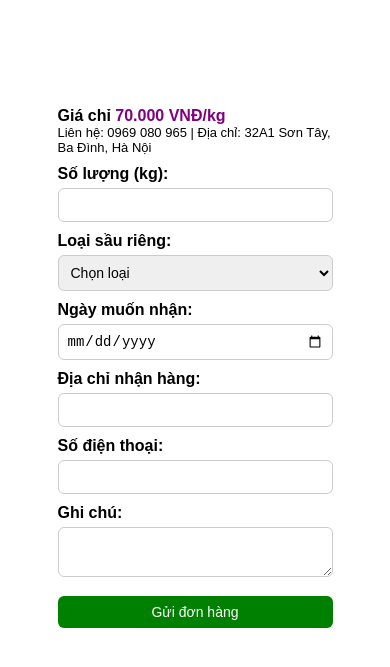
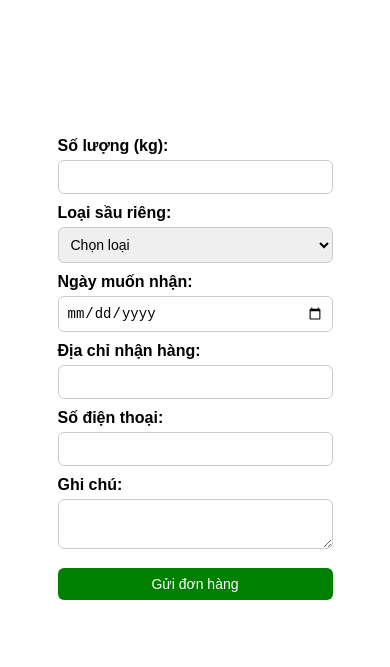
Before and after one commit to luong159/Sauriengkhonghoachat, a plain HTML site: page index.html in a window 390 px wide. Shown: the part 97-764 px from the top of the page. Drawn offline with Linux system fonts and the light colour scheme.

Commit message:
Update index.html

```diff
--- a/index.html
+++ b/index.html
@@ -12,27 +12,27 @@
       background-image: url('cover.jpg');
       background-size: cover;
       background-position: center;
-      height: 100vh;
+      min-height: 100vh;
       display: flex;
       justify-content: center;
       align-items: center;
       flex-direction: column;
-      color: white;
       padding: 20px;
     }
 
     h1 {
-      font-size: 32px;
-      margin-bottom: 10px;
+      font-size: 28px;
+      margin-bottom: 12px;
       text-align: center;
+      color: #fff;
     }
 
     .form-box {
       background-color: rgba(255, 255, 255, 0.95);
       padding: 20px;
       border-radius: 12px;
-      width: 100%;
-      max-width: 400px;
+      width: 90%;
+      max-width: 360px;
       color: black;
     }
 
@@ -63,7 +63,7 @@
     }
 
     .success-message {
-      font-size: 20px;
+      font-size: 18px;
       font-weight: bold;
       color: green;
       background-color: white;
@@ -71,25 +71,14 @@
       border-radius: 12px;
       text-align: center;
     }
-
-    @media screen and (max-width: 480px) {
-      .form-box {
-        max-width: 90%;
-      }
-    }
   </style>
 
-  <!-- EmailJS Library -->
   <script src="https://cdn.jsdelivr.net/npm/emailjs-com@2.6.4/dist/email.min.js"></script>
 </head>
 <body>
-
   <div class="hero" id="main">
     <h1>Đặt Mua Sầu Riêng Tươi Ngon</h1>
     <div class="form-box" id="form-container">
-      <p><strong>Giá chỉ <span style="color:purple">70.000 VNĐ/kg</span></strong></p>
-      <p style="font-size: 13px;">Liên hệ: 0969 080 965 | Địa chỉ: 32A1 Sơn Tây, Ba Đình, Hà Nội</p>
-
       <form id="orderForm">
         <label>Số lượng (kg):</label>
         <input type="number" name="quantity" required>
@@ -120,7 +109,7 @@
 
   <script>
     (function() {
-      emailjs.init("BvdJbW41k290678G3"); // User ID của bạn
+      emailjs.init("public_BvdJbW41k290678G3");
     })();
 
     document.getElementById("orderForm").addEventListener("submit", function(e) {
@@ -140,11 +129,10 @@
           document.getElementById("form-container").innerHTML =
             '<div class="success-message">Đơn hàng đã được gửi thành công!</div>';
         }, function(error) {
-          alert("Có lỗi xảy ra khi gửi. Vui lòng thử lại.");
-          console.error("Lỗi:", error);
+          alert("Lỗi gửi đơn hàng. Vui lòng thử lại.");
+          console.error("EmailJS Error:", error);
         });
     });
   </script>
-
 </body>
 </html>
```
